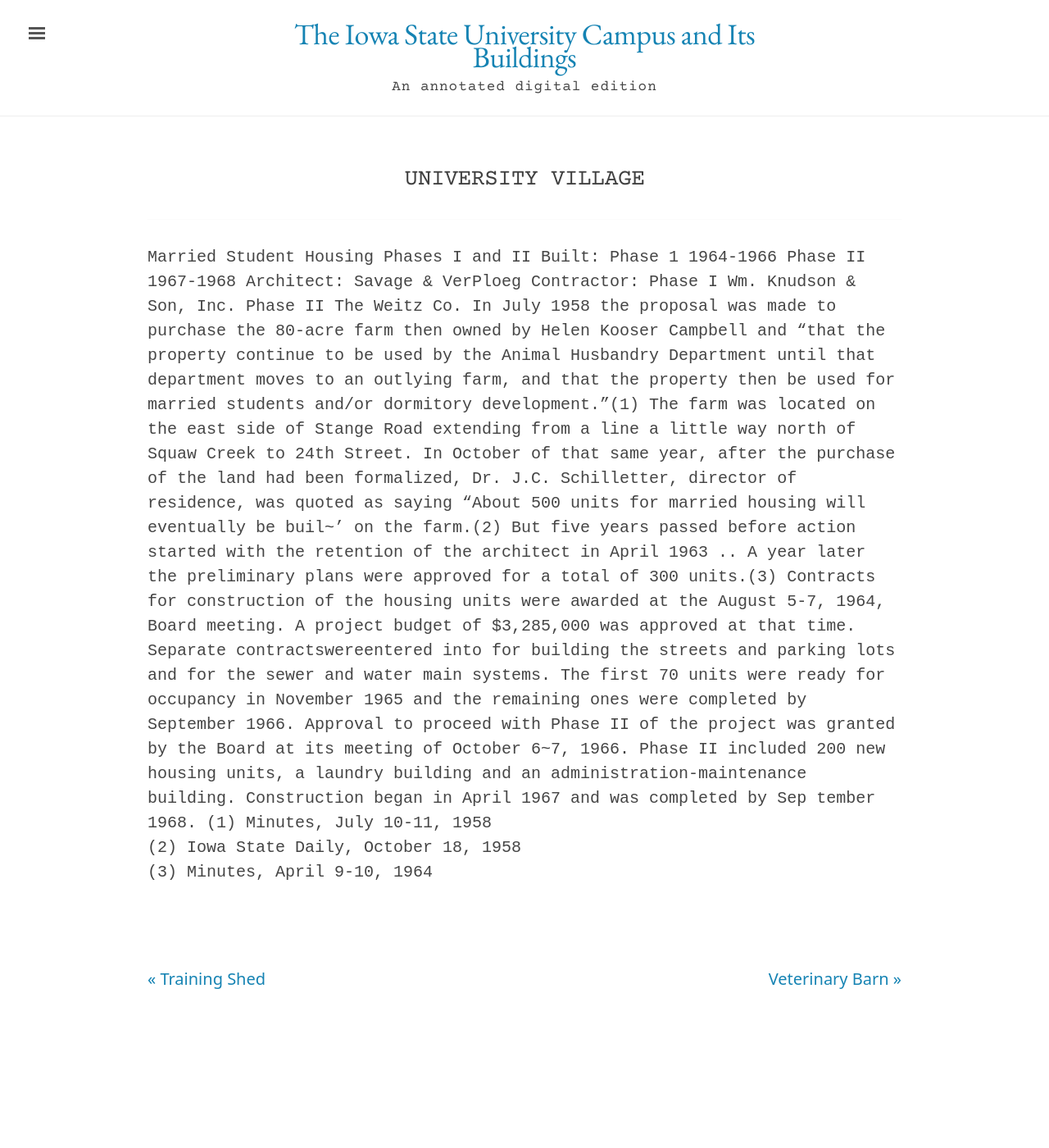
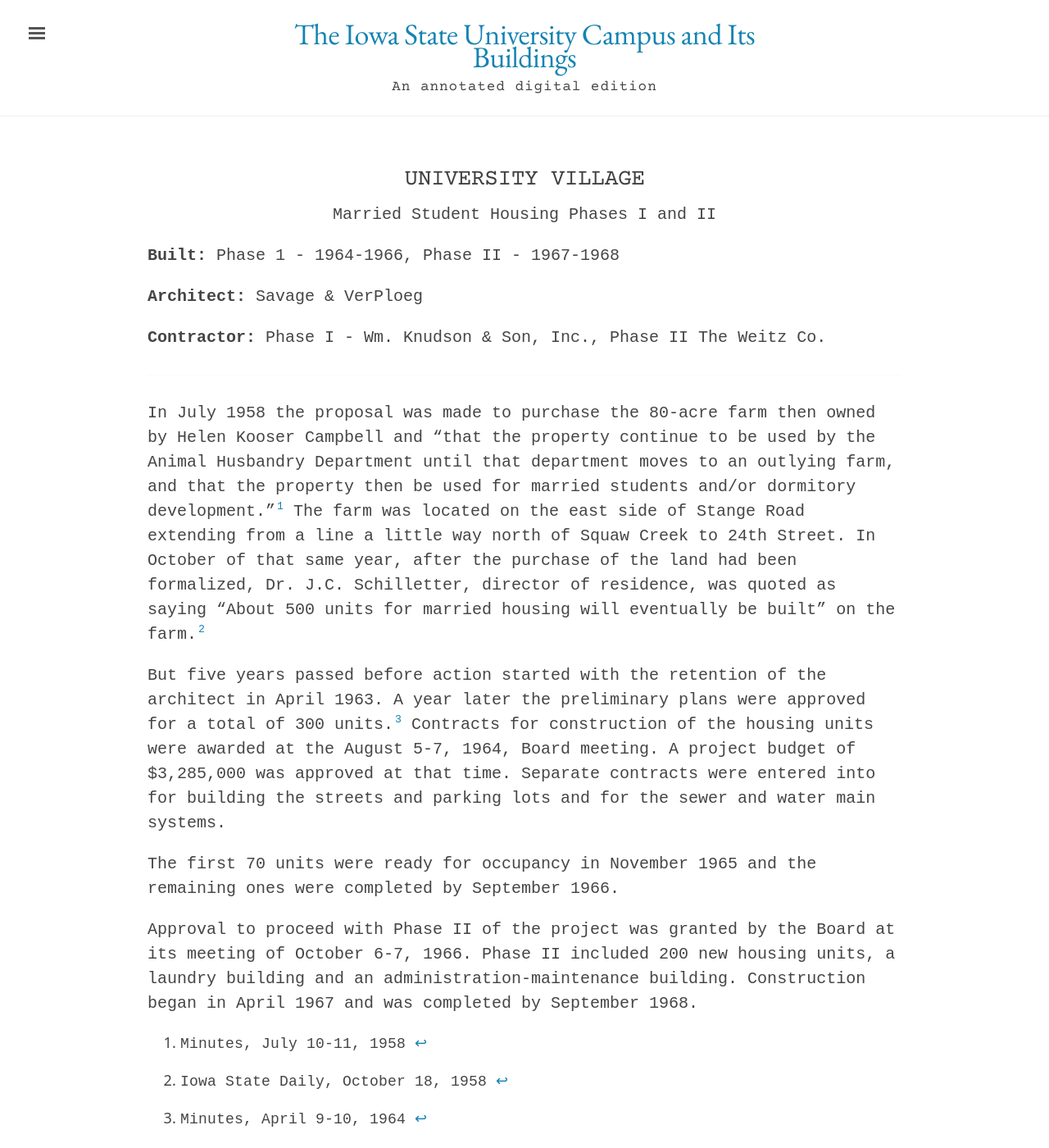
Before and after one commit to emanderson811/day-edition, a Jekyll site: the page built from _texts/buildings/216day-university-village.md, in a window 1280 px wide and 1400 px high. Shown: the whole window at 82% size. Built offline with Jekyll 4.4.1, drawn with Linux system fonts in a browser that asks for light colours; some of the changed lines change nothing that is shown.

Commit message:
Update 216day-university-village.md

```diff
--- a/_texts/buildings/216day-university-village.md
+++ b/_texts/buildings/216day-university-village.md
@@ -1,11 +1,15 @@
 ---
 layout: building
 title: "University Village"
-alternative_name:
+alternative_name: "Married Student Housing Phases I and II"
 built:
+  - "Phase 1 - 1964-1966"
+  - "Phase II - 1967-1968"
 addition:
-architect:
+architect: "Savage & VerPloeg"
 contractor:
+  - "Phase I - Wm. Knudson & Son, Inc."
+  - "Phase II The Weitz Co."
 razed:
 author:
 rights: Public Domain
@@ -14,21 +18,16 @@
 ---
 ---
 
-Married Student Housing Phases I and II
-Built: Phase 1 1964-1966 Phase II 1967-1968
-Architect: Savage & VerPloeg
-Contractor: Phase I Wm. Knudson & Son, Inc.
-Phase II The Weitz Co.
-In July 1958 the proposal was made to purchase the 80-acre farm then owned by Helen Kooser Campbell and "that the property continue to be used by the Animal Husbandry Department until that department moves to an outlying farm, and that the property then be used for married students and/or dormitory development."(1) The farm was located on the east side of Stange Road extending from a line a little way north of Squaw Creek to 24th Street. In October of that same year, after the purchase of the land had been formalized, Dr. J.C. Schilletter, director of residence, was quoted as saying "About 500 units for married housing will eventually be buil~' on the farm.(2)
-But five years passed before action started with the retention of the architect in April 1963 .. A year later the preliminary plans were approved for a total of 300 units.(3) Contracts for construction of
-the housing units were awarded at the August 5-7, 1964, Board meeting. A project budget of $3,285,000 was approved at that time. Separate contractswereentered into for building the streets and parking lots and for the sewer and water main systems.
-The first 70 units were ready for occupancy in November 1965 and the
-remaining ones were completed by September 1966.
-Approval to proceed with Phase II of the project was granted by the
-Board at its meeting of October 6~7, 1966. Phase II included 200 new
-housing units, a laundry building and an administration-maintenance
-building. Construction began in April 1967 and was completed by Sep
-tember 1968.
-(1)  Minutes, July 10-11,  1958
-(2)  Iowa State Daily, October 18,  1958
-(3)  Minutes, April 9-10,  1964
+In July 1958 the proposal was made to purchase the 80-acre farm then owned by Helen Kooser Campbell and "that the property continue to be used by the Animal Husbandry Department until that department moves to an outlying farm, and that the property then be used for married students and/or dormitory development."[^fn1] The farm was located on the east side of Stange Road extending from a line a little way north of Squaw Creek to 24th Street. In October of that same year, after the purchase of the land had been formalized, Dr. J.C. Schilletter, director of residence, was quoted as saying "About 500 units for married housing will eventually be built" on the farm.[^fn2]
+
+But five years passed before action started with the retention of the architect in April 1963. A year later the preliminary plans were approved for a total of 300 units.[^fn3] Contracts for construction of the housing units were awarded at the August 5-7, 1964, Board meeting. A project budget of $3,285,000 was approved at that time. Separate contracts were entered into for building the streets and parking lots and for the sewer and water main systems.
+
+The first 70 units were ready for occupancy in November 1965 and the remaining ones were completed by September 1966.
+
+Approval to proceed with Phase II of the project was granted by the Board at its meeting of October 6-7, 1966. Phase II included 200 new housing units, a laundry building and an administration-maintenance building. Construction began in April 1967 and was completed by September 1968.
+
+[^fn1]:  Minutes, July 10-11,  1958
+
+[^fn2]:  Iowa State Daily, October 18,  1958
+
+[^fn3]:  Minutes, April 9-10,  1964
```
